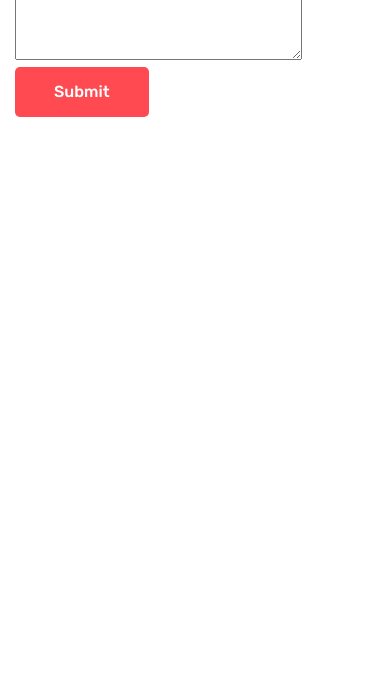
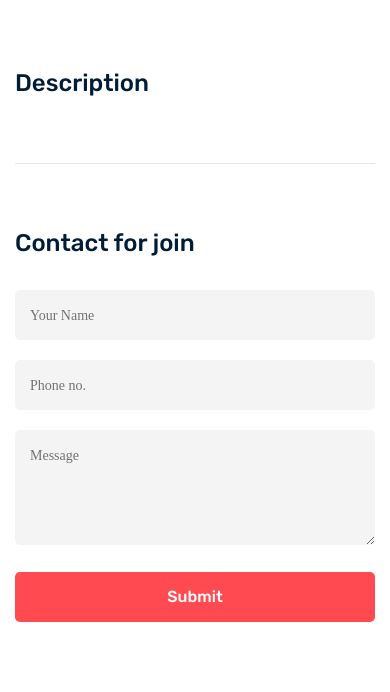
Before and after one commit to samirthapaliya/assured-travel, a Django app: page /destination in a window 390 px wide. Shown: the part 461-1153 px from the top of the page. Before the commit the page ends 578 px from the top, so only its background shows below. Run offline with Django 3.2, Linux system fonts and the light colour scheme.

Commit message:
description page layout design

```diff
--- a/AssuredTravel/application/views.py
+++ b/AssuredTravel/application/views.py
@@ -69,6 +69,7 @@
     }
     return render(request, 'hidden/postTourDetail.html', context)
 
+
 def view_detail(request, id):
     tour = Tour.objects.get(pk=id)
     itinerary = Itenerary.objects.filter(tour=tour)
--- a/AssuredTravel/static/css/style.css
+++ b/AssuredTravel/static/css/style.css
@@ -1074,3 +1074,144 @@
 .boxed-btn.large-width {
   width: 220px;
 }
+
+/*=========================================destination page==================================*/
+.destination_banner_wrap {
+  background-image: url(../images/banner/destination.png);
+  padding: 340px 0;
+  background-size: cover;
+  background-position: center center;
+}
+
+@media (max-width: 767px) {
+  .destination_banner_wrap {
+    padding: 150px 0;
+  }
+}
+
+@media (min-width: 768px) and (max-width: 991px) {
+  .destination_banner_wrap {
+    padding: 250px 0;
+  }
+}
+
+.destination_banner_wrap.overlay:before {
+  opacity: .3;
+}
+
+.destination_banner_wrap .destination_text h3 {
+  font-size: 80px;
+  line-height: 90px;
+  color: #fff;
+  font-family: "Nothing You Could Do", cursive;
+  margin-bottom: 0;
+}
+
+@media (max-width: 767px) {
+  .destination_banner_wrap .destination_text h3 {
+    font-size: 40px;
+    line-height: 50px;
+  }
+}
+
+@media (min-width: 768px) and (max-width: 991px) {
+  .destination_banner_wrap .destination_text h3 {
+    font-size: 60px;
+    line-height: 70px;
+  }
+}
+
+.destination_banner_wrap .destination_text p {
+  font-size: 20px;
+  font-weight: 400;
+  color: #fff;
+}
+
+/*destination detail*/
+.destination_details_info {
+  padding-bottom: 150px;
+  padding-top: 70px;
+}
+
+@media (max-width: 767px) {
+  .destination_details_info {
+    padding-top: 70px;
+    padding-bottom: 70px;
+  }
+}
+
+@media (min-width: 768px) and (max-width: 991px) {
+  .destination_details_info {
+    padding-top: 70px;
+    padding-bottom: 70px;
+  }
+}
+
+.destination_details_info .bordered_1px {
+  border-top: 1px solid #E4E6E8;
+  margin-top: 65px;
+  padding-bottom: 65px;
+}
+
+.destination_details_info .destination_info h3 {
+  font-size: 24px;
+  font-weight: 500;
+  color: #001D38;
+  margin-bottom: 25px;
+}
+
+.destination_details_info .destination_info p {
+  margin-bottom: 20px;
+}
+
+.destination_details_info .destination_info .single_destination {
+  margin-bottom: 22px;
+}
+
+.destination_details_info .destination_info .single_destination h4 {
+  font-size: 16px;
+  font-weight: 500;
+}
+
+.destination_details_info .contact_join h3 {
+  font-size: 24px;
+  font-weight: 500;
+  color: #001D38;
+  margin-bottom: 32px;
+}
+
+.destination_details_info .contact_join .single_input {
+  margin-bottom: 20px;
+}
+
+.destination_details_info .contact_join .single_input input, .destination_details_info .contact_join .single_input textarea {
+  width: 100%;
+  background: #F4F4F4;
+  height: 50px;
+  -webkit-border-radius: 5px;
+  -moz-border-radius: 5px;
+  border-radius: 5px;
+  color: #000;
+  padding-left: 15px;
+  border: none;
+}
+
+.destination_details_info .contact_join .single_input input::placeholder, .destination_details_info .contact_join .single_input textarea::placeholder {
+  color: #727272;
+  font-size: 14px;
+  font-weight: 300;
+}
+
+.destination_details_info .contact_join .single_input input:focus, .destination_details_info .contact_join .single_input textarea:focus {
+  outline: none;
+}
+
+.destination_details_info .contact_join .single_input textarea {
+  height: 115px;
+  padding: 15px;
+}
+
+.destination_details_info .contact_join .submit_btn button {
+  width: 100%;
+  text-align: center;
+}
```
